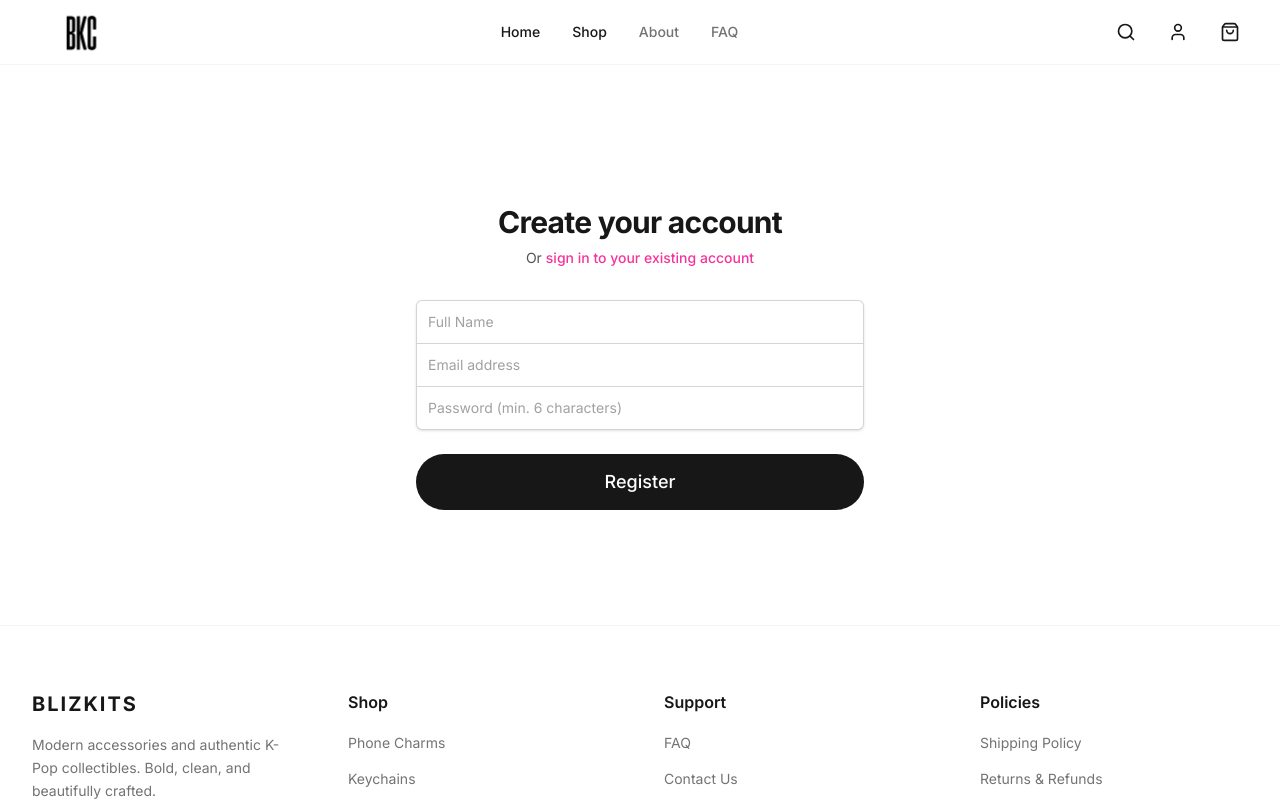
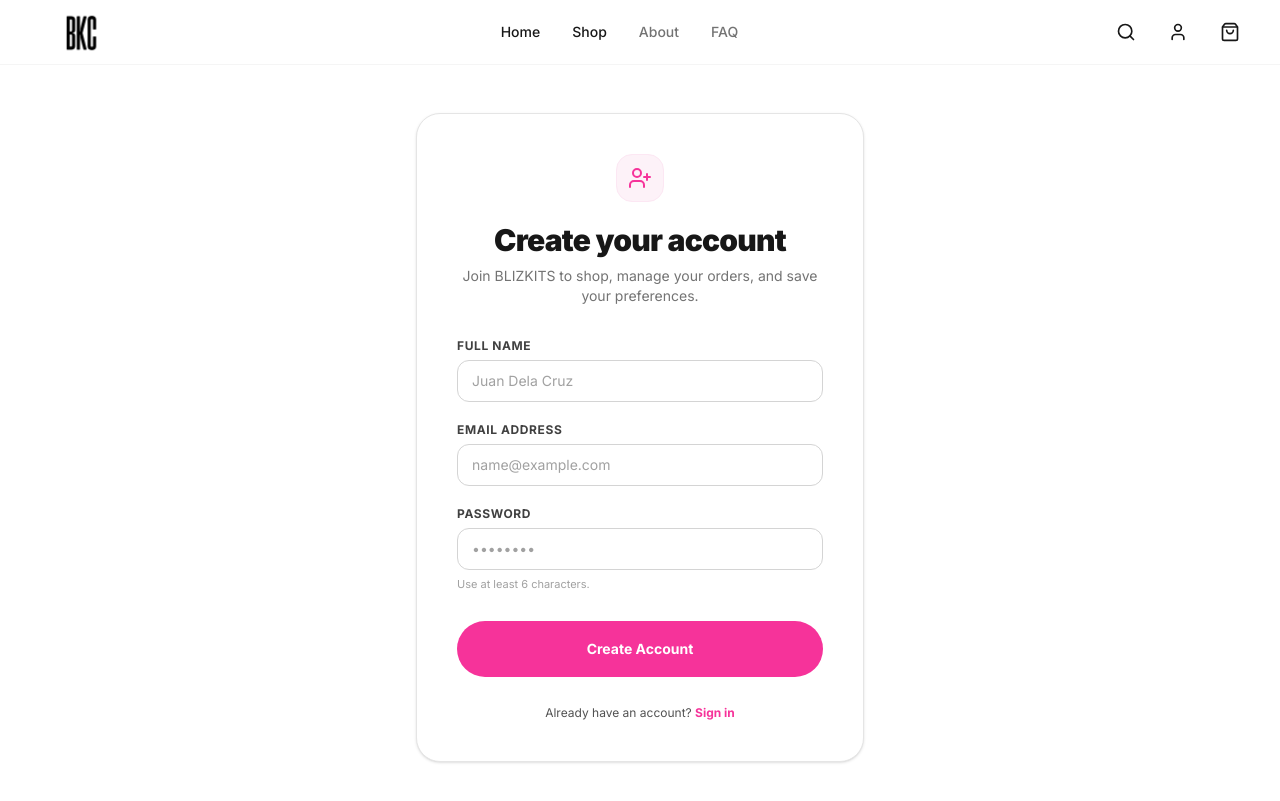
Before and after one commit to Ki-oshi/blizkits, a Next.js app: page /register in a window 1280 px wide. Shown: the top 801 px of the page. Built offline with nearby package versions, Linux system fonts and the light colour scheme; no server answers.

Commit message:
Vercel Deployment

```diff
--- a/src/app/register/page.tsx
+++ b/src/app/register/page.tsx
@@ -1,136 +1,409 @@
 "use client";
 
-import { useState, useMemo } from "react";
-import { useRouter, useSearchParams } from "next/navigation";
+import {
+  Suspense,
+  useMemo,
+  useState,
+} from "react";
+
 import Link from "next/link";
+import { useSearchParams } from "next/navigation";
+
 import Button from "@/components/ui/Button";
 import { createClient } from "@/lib/supabase/client";
 
-export default function RegisterPage() {
-  const [fullName, setFullName] = useState("");
-  const [email, setEmail] = useState("");
-  const [password, setPassword] = useState("");
-  const [error, setError] = useState<string | null>(null);
-  const [loading, setLoading] = useState(false);
-  const router = useRouter();
-  const searchParams = useSearchParams();
-  const redirectParam = searchParams.get("redirect");
+import {
+  AlertCircle,
+  UserPlus,
+} from "lucide-react";
+
+/* =========================================================
+   REGISTER CONTENT
+========================================================= */
+
+function RegisterPageContent() {
+  const [fullName, setFullName] =
+    useState("");
+
+  const [email, setEmail] =
+    useState("");
+
+  const [password, setPassword] =
+    useState("");
+
+  const [error, setError] =
+    useState<string | null>(null);
+
+  const [loading, setLoading] =
+    useState(false);
+
+  const searchParams =
+    useSearchParams();
+
+  const redirectParam =
+    searchParams.get("redirect");
+
+  /*
+   * Prevent open redirects.
+   *
+   * Only allow local URLs.
+   */
   const redirectTo =
-    redirectParam?.startsWith("/") && !redirectParam.startsWith("//")
+    redirectParam?.startsWith("/") &&
+    !redirectParam.startsWith("//")
       ? redirectParam
       : "/account";
 
-  // Memoize the Supabase client so it doesn't re-instantiate on every keystroke
-  const supabase = useMemo(() => createClient(), []);
+  /*
+   * Keep one stable Supabase
+   * browser client.
+   */
+  const supabase = useMemo(
+    () => createClient(),
+    []
+  );
 
-  const handleRegister = async (e: React.FormEvent) => {
+  /* =======================================================
+     REGISTER
+  ======================================================= */
+
+  const handleRegister = async (
+    e: React.FormEvent<HTMLFormElement>
+  ) => {
     e.preventDefault();
+
+    if (loading) {
+      return;
+    }
+
+    setError(null);
     setLoading(true);
-    setError(null);
 
-    const { error } = await supabase.auth.signUp({
-      email,
+    try {
+      const cleanName =
+        fullName.trim();
+
+      const cleanEmail =
+        email.trim();
+
+      if (!cleanName) {
+        setError(
+          "Please enter your full name."
+        );
+
+        return;
+      }
+
+      if (!cleanEmail) {
+        setError(
+          "Please enter your email address."
+        );
+
+        return;
+      }
+
+      if (password.length < 6) {
+        setError(
+          "Password must be at least 6 characters long."
+        );
+
+        return;
+      }
+
+      /*
+       * Create Supabase account.
+       */
+      const {
+        data,
+        error: signUpError,
+      } =
+        await supabase.auth.signUp({
+          email: cleanEmail,
+
           password,
+
           options: {
             data: {
-          full_name: fullName,
+              full_name:
+                cleanName,
             },
           },
         });
 
-    if (error) {
-      setError(error.message);
+      if (signUpError) {
+        setError(
+          signUpError.message
+        );
+
+        return;
+      }
+
+      if (!data.user) {
+        setError(
+          "Unable to create your account. Please try again."
+        );
+
+        return;
+      }
+
+      /*
+       * CASE 1:
+       * Supabase automatically
+       * signs the new user in.
+       */
+      if (data.session) {
+        /*
+         * Full navigation ensures
+         * Next.js receives the new
+         * Supabase auth cookies.
+         */
+        window.location.replace(
+          redirectTo
+        );
+
+        return;
+      }
+
+      /*
+       * CASE 2:
+       * Email confirmation is enabled.
+       *
+       * User exists but does not have
+       * an authenticated session yet.
+       */
+      const message =
+        "Account created successfully. Please check your email and confirm your account before signing in.";
+
+      window.location.replace(
+        `/login?message=${encodeURIComponent(
+          message
+        )}&redirect=${encodeURIComponent(
+          redirectTo
+        )}`
+      );
+    } catch (err) {
+      console.error(
+        "Registration error:",
+        err
+      );
+
+      setError(
+        "Something went wrong while creating your account. Please try again."
+      );
+    } finally {
       setLoading(false);
-    } else {
-      router.push(redirectTo);
-      router.refresh();
     }
   };
 
+  /* =======================================================
+     UI
+  ======================================================= */
+
   return (
-    <div className="flex min-h-[70vh] items-center justify-center bg-white px-4 py-12 sm:px-6 lg:px-8">
-      <div className="w-full max-w-md space-y-8">
-        <div>
-          <h2 className="mt-6 text-center text-3xl font-bold tracking-tight text-neutral-900">
+    <div className="flex min-h-[80vh] items-center justify-center bg-white px-4 py-12 sm:px-6 lg:px-8">
+      <div className="w-full max-w-md rounded-3xl border border-neutral-200 bg-white p-8 shadow-sm sm:p-10">
+        {/* Header */}
+
+        <div className="text-center">
+          <div className="mx-auto flex h-12 w-12 items-center justify-center rounded-2xl border border-pink-100 bg-pink-50 text-pink-500">
+            <UserPlus className="h-6 w-6" />
+          </div>
+
+          <h1 className="mt-5 text-3xl font-black tracking-tight text-neutral-900">
             Create your account
-          </h2>
-          <p className="mt-2 text-center text-sm text-neutral-600">
-            Or{" "}
-            <Link href="/login" className="font-medium text-pink-500 hover:text-pink-600 transition-colors">
-              sign in to your existing account
-            </Link>
+          </h1>
+
+          <p className="mt-2 text-sm text-neutral-500">
+            Join BLIZKITS to shop,
+            manage your orders, and
+            save your preferences.
           </p>
         </div>
 
-        <form className="mt-8 space-y-6" onSubmit={handleRegister}>
-          <div className="-space-y-px rounded-md shadow-sm">
+        {/* Error */}
+
+        {error && (
+          <div className="mt-6 flex items-start gap-2 rounded-xl border border-red-200 bg-red-50 p-3.5 text-xs font-semibold text-red-800">
+            <AlertCircle className="mt-0.5 h-4 w-4 shrink-0" />
+
+            <span>
+              {error}
+            </span>
+          </div>
+        )}
+
+        {/* Form */}
+
+        <form
+          className="mt-8 space-y-5"
+          onSubmit={
+            handleRegister
+          }
+        >
+          {/* Full Name */}
+
           <div>
-              <label htmlFor="full-name" className="sr-only">
+            <label
+              htmlFor="full-name"
+              className="mb-1.5 block text-xs font-bold uppercase tracking-wider text-neutral-700"
+            >
               Full Name
             </label>
+
             <input
               id="full-name"
               name="fullName"
               type="text"
+              autoComplete="name"
               required
-                value={fullName}
-                onChange={(e) => setFullName(e.target.value)}
-                className="relative block w-full rounded-t-md border-0 py-2.5 text-neutral-900 ring-1 ring-inset ring-neutral-300 placeholder:text-neutral-400 focus:z-10 focus:ring-2 focus:ring-inset focus:ring-pink-500 sm:text-sm sm:leading-6 px-3"
-                placeholder="Full Name"
+              disabled={
+                loading
+              }
+              value={
+                fullName
+              }
+              onChange={(e) =>
+                setFullName(
+                  e.target.value
+                )
+              }
+              placeholder="Juan Dela Cruz"
+              className="w-full rounded-xl border border-neutral-300 bg-white px-3.5 py-2.5 text-sm text-neutral-900 outline-none transition placeholder:text-neutral-400 focus:border-pink-500 focus:ring-2 focus:ring-pink-500/20 disabled:cursor-not-allowed disabled:bg-neutral-50 disabled:opacity-70"
             />
           </div>
+
+          {/* Email */}
+
           <div>
-              <label htmlFor="email-address" className="sr-only">
-                Email address
+            <label
+              htmlFor="email-address"
+              className="mb-1.5 block text-xs font-bold uppercase tracking-wider text-neutral-700"
+            >
+              Email Address
             </label>
+
             <input
               id="email-address"
               name="email"
               type="email"
               autoComplete="email"
               required
-                value={email}
-                onChange={(e) => setEmail(e.target.value)}
-                className="relative block w-full border-0 py-2.5 text-neutral-900 ring-1 ring-inset ring-neutral-300 placeholder:text-neutral-400 focus:z-10 focus:ring-2 focus:ring-inset focus:ring-pink-500 sm:text-sm sm:leading-6 px-3"
-                placeholder="Email address"
+              disabled={
+                loading
+              }
+              value={
+                email
+              }
+              onChange={(e) =>
+                setEmail(
+                  e.target.value
+                )
+              }
+              placeholder="name@example.com"
+              className="w-full rounded-xl border border-neutral-300 bg-white px-3.5 py-2.5 text-sm text-neutral-900 outline-none transition placeholder:text-neutral-400 focus:border-pink-500 focus:ring-2 focus:ring-pink-500/20 disabled:cursor-not-allowed disabled:bg-neutral-50 disabled:opacity-70"
             />
           </div>
+
+          {/* Password */}
+
           <div>
-              <label htmlFor="password" className="sr-only">
+            <label
+              htmlFor="password"
+              className="mb-1.5 block text-xs font-bold uppercase tracking-wider text-neutral-700"
+            >
               Password
             </label>
+
             <input
               id="password"
               name="password"
               type="password"
               autoComplete="new-password"
               required
-                value={password}
-                onChange={(e) => setPassword(e.target.value)}
-                className="relative block w-full rounded-b-md border-0 py-2.5 text-neutral-900 ring-1 ring-inset ring-neutral-300 placeholder:text-neutral-400 focus:z-10 focus:ring-2 focus:ring-inset focus:ring-pink-500 sm:text-sm sm:leading-6 px-3"
-                placeholder="Password (min. 6 characters)"
+              minLength={6}
+              disabled={
+                loading
+              }
+              value={
+                password
+              }
+              onChange={(e) =>
+                setPassword(
+                  e.target.value
+                )
+              }
+              placeholder="••••••••"
+              className="w-full rounded-xl border border-neutral-300 bg-white px-3.5 py-2.5 text-sm text-neutral-900 outline-none transition placeholder:text-neutral-400 focus:border-pink-500 focus:ring-2 focus:ring-pink-500/20 disabled:cursor-not-allowed disabled:bg-neutral-50 disabled:opacity-70"
             />
-            </div>
+
+            <p className="mt-1.5 text-[11px] text-neutral-400">
+              Use at least 6
+              characters.
+            </p>
           </div>
 
-          {error && (
-            <div className="text-sm text-red-500 text-center font-medium">
-              {error}
-            </div>
-          )}
+          {/* Submit */}
 
-          <div>
+          <div className="pt-2">
             <Button
               type="submit"
-              className="w-full"
               size="lg"
-              disabled={loading}
+              disabled={
+                loading
+              }
+              className="w-full cursor-pointer bg-pink-500 text-sm font-bold text-white hover:bg-pink-600 disabled:cursor-not-allowed disabled:opacity-60"
             >
-              {loading ? "Creating account..." : "Register"}
+              {loading
+                ? "Creating account..."
+                : "Create Account"}
             </Button>
           </div>
         </form>
+
+        {/* Login */}
+
+        <p className="mt-7 text-center text-xs text-neutral-600">
+          Already have an
+          account?{" "}
+          <Link
+            href={`/login${
+              redirectTo !==
+              "/account"
+                ? `?redirect=${encodeURIComponent(
+                    redirectTo
+                  )}`
+                : ""
+            }`}
+            className="font-bold text-pink-500 transition-colors hover:text-pink-600"
+          >
+            Sign in
+          </Link>
+        </p>
       </div>
     </div>
   );
 }
+
+/* =========================================================
+   PAGE + SUSPENSE
+========================================================= */
+
+export default function RegisterPage() {
+  return (
+    <Suspense
+      fallback={
+        <div className="flex min-h-[80vh] items-center justify-center bg-white">
+          <div className="flex flex-col items-center gap-3">
+            <div className="h-8 w-8 animate-spin rounded-full border-2 border-neutral-200 border-t-pink-500" />
+
+            <p className="animate-pulse text-sm text-neutral-500">
+              Loading registration...
+            </p>
+          </div>
+        </div>
+      }
+    >
+      <RegisterPageContent />
+    </Suspense>
+  );
+}
```
Lines whose indentation alone changed are shown as unchanged.
